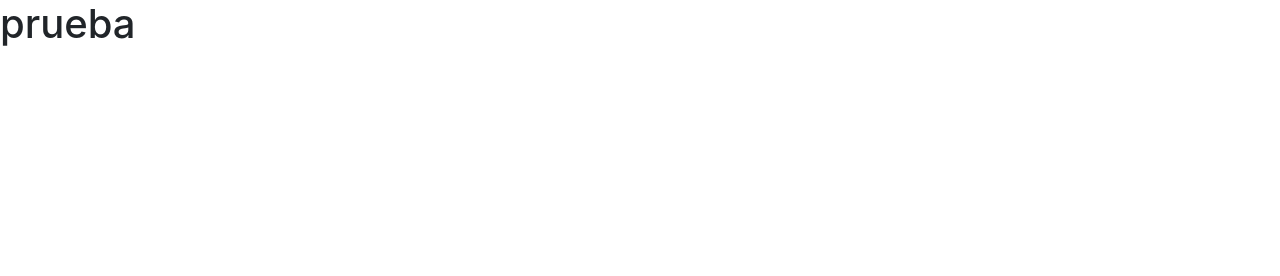
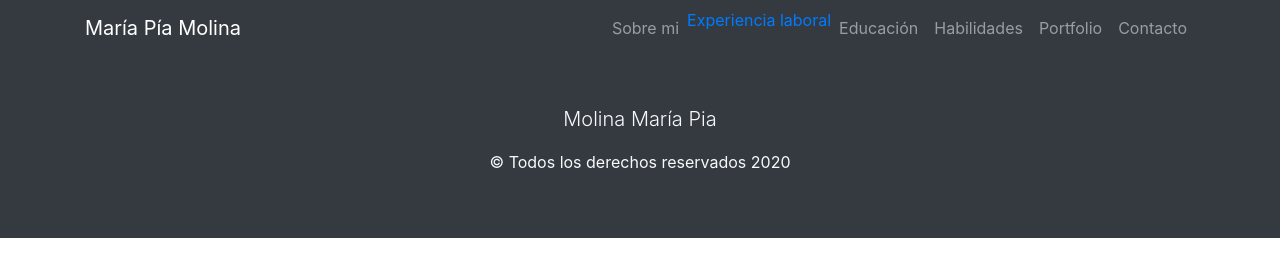
Before and after one commit to piamolina/piamolina.github.io, a plain HTML site: page index.html in a window 1280 px wide. Drawn offline with nearby package versions, Linux system fonts and the light colour scheme.

Commit message:
Nabvar y footer terminado

```diff
--- a/index.html
+++ b/index.html
@@ -14,10 +14,44 @@
 
   </head>
   <body>
-<header></header>
+<header>
+  <nav class="navbar navbar-expand-lg bg-dark navbar-dark">
+    <div class="container">
+      <a href="index.html" class="navbar-brand">María Pía Molina</a>
+      <button class="navbar-toggler" data-toggle="collapse" data-target="#navbarOpciones">
+        <span class="navbar-toggler-icon"></span>
+      </button>
+      <div class="collapse navbar-collapse" id="#navbarOpciones">
+        <ul class="navbar-nav ml-auto">
+          <li class="nav-item">
+            <a href="#" class="nav-link">Sobre mi</a>
+          </li>
+          <li class="nav-item">
+            <a href="#">Experiencia laboral</a>
+          </li>
+          <li class="nav-item">
+            <a href="" class="nav-link">Educación</a>
+          </li>
+          <li class="nav-item">
+            <a href="" class="nav-link">Habilidades</a>
+          </li>
+          <li class="nav-item">
+            <a href="" class="nav-link">Portfolio</a>
+          </li>
+          <li class="nav-item">
+            <a href="" class="nav-link">Contacto</a>
+          </li>
+        </ul>
+      </div>
 
-<footer></footer>
-    <h1>prueba</h1>
+    </div>
+  </nav>
+</header>
+<main></main>
+<footer class="bg-dark text-light py-5 text-center">
+  <p class="lead">Molina María Pia</p>
+  <p>&copy; Todos los derechos reservados 2020</p>
+</footer>
     <script src="https://code.jquery.com/jquery-3.5.1.slim.min.js" integrity="sha384-DfXdz2htPH0lsSSs5nCTpuj/zy4C+OGpamoFVy38MVBnE+IbbVYUew+OrCXaRkfj" crossorigin="anonymous"></script>
 <script src="https://cdn.jsdelivr.net/npm/bootstrap@4.5.3/dist/js/bootstrap.bundle.min.js" integrity="sha384-ho+j7jyWK8fNQe+A12Hb8AhRq26LrZ/JpcUGGOn+Y7RsweNrtN/tE3MoK7ZeZDyx" crossorigin="anonymous"></script>
 </html>
```
